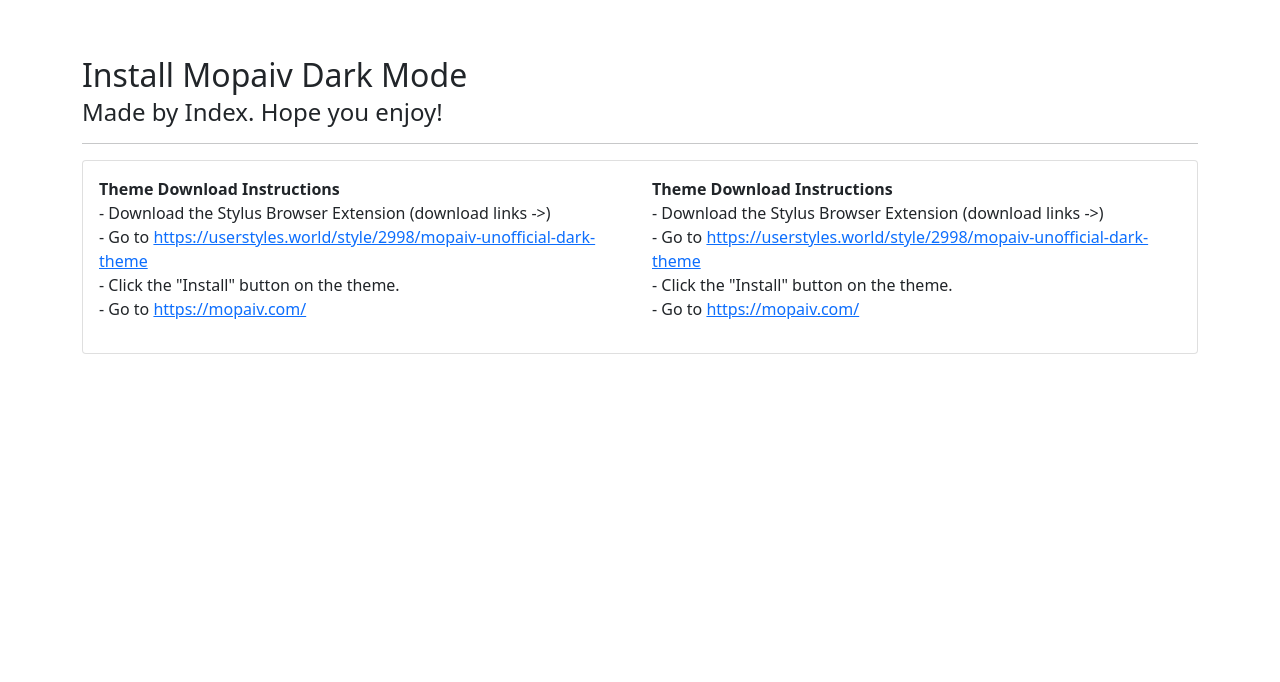
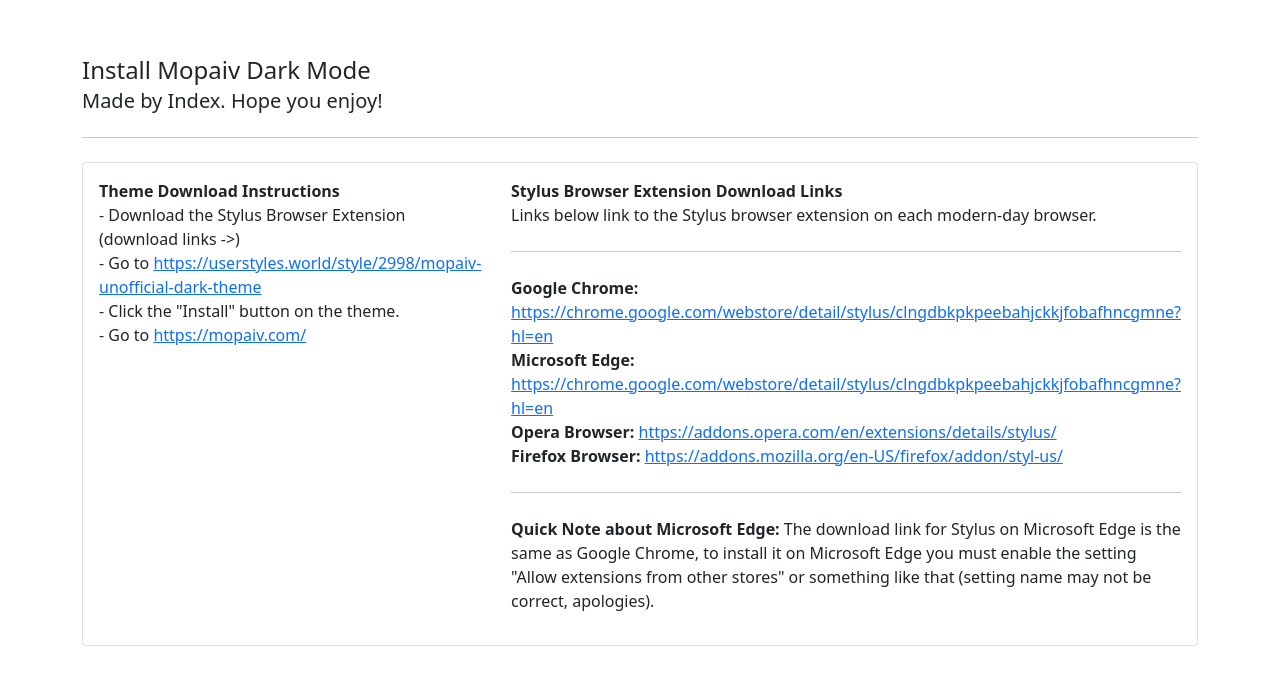
Before and after one commit to IndexGit01/mopaiv-dark, a plain HTML site: page index.html in a window 1280 px wide. Drawn offline with nearby package versions, Linux system fonts and the light colour scheme.

Commit message:
Update index.html

```diff
--- a/index.html
+++ b/index.html
@@ -11,15 +11,16 @@
     <!-- CSS FILES -->
     <link href="https://cdn.jsdelivr.net/npm/bootstrap@5.1.3/dist/css/bootstrap.min.css" rel="stylesheet" integrity="sha384-1BmE4kWBq78iYhFldvKuhfTAU6auU8tT94WrHftjDbrCEXSU1oBoqyl2QvZ6jIW3" crossorigin="anonymous">
     <link rel="stylesheet" href="assets/css/main.css" type="text/css">
+    <link rel="stylesheet" href="theme.css" type="text/css">
   </head>
   <body>
     <div class="container" id="pageContent">
 
         <!-- TITLE + SUBTITLE -->
-        <h2 class="mb-1">Install Mopaiv Dark Mode</h2>
-        <h4 class="mb-0">Made by Index. Hope you enjoy!</h4>
+        <h4 class="mb-1">Install Mopaiv Dark Mode</h4>
+        <h5 class="mb-0">Made by Index. Hope you enjoy!</h5>
 
-        <hr class="navbar-divider mt-3 mb-3">
+        <hr class="navbar-divider mt-4 mb-4">
 
         <div class="card w-100">
             <div class="card-body">
@@ -35,12 +36,16 @@
                   </div>
                   <div class="col">
                       <ul class="list-unstyled">
-                          <li><b>Theme Download Instructions</b></li>
-                          <li>- Download the Stylus Browser Extension (download links ->)</li>
-                          <li>- Go to <a href="https://userstyles.world/style/2998/mopaiv-unofficial-dark-theme" target="_blank">https://userstyles.world/style/2998/mopaiv-unofficial-dark-theme</a></li>
-                          <li>- Click the "Install" button on the theme.</li>
-                          <li>- Go to <a href="https://mopaiv.com/" target="_blank">https://mopaiv.com/</a></li>
-                      </ul>
+                          <li><b>Stylus Browser Extension Download Links</b></li>
+                          <li>Links below link to the Stylus browser extension on each modern-day browser.</li>
+                          <li><hr class="navbar-divider mt-4 mb-4"></li>
+                          <li><b>Google Chrome:</b> <a href="https://chrome.google.com/webstore/detail/stylus/clngdbkpkpeebahjckkjfobafhncgmne?hl=en" target="_blank">https://chrome.google.com/webstore/detail/stylus/clngdbkpkpeebahjckkjfobafhncgmne?hl=en</a></li>
+                          <li><b>Microsoft Edge:</b> <a href="https://chrome.google.com/webstore/detail/stylus/clngdbkpkpeebahjckkjfobafhncgmne?hl=en" target="_blank">https://chrome.google.com/webstore/detail/stylus/clngdbkpkpeebahjckkjfobafhncgmne?hl=en</a></li>
+                          <li><b>Opera Browser:</b> <a href="https://addons.opera.com/en/extensions/details/stylus/" target="_blank">https://addons.opera.com/en/extensions/details/stylus/</a></li>
+                          <li><b>Firefox Browser:</b> <a href="https://addons.mozilla.org/en-US/firefox/addon/styl-us/" target="_blank">https://addons.mozilla.org/en-US/firefox/addon/styl-us/</a></li>
+                          <li><hr class="navbar-divider mt-4 mb-4"></li>
+                          <li><b>Quick Note about Microsoft Edge:</b> The download link for Stylus on Microsoft Edge is the same as Google Chrome, to install it on Microsoft Edge you must enable the setting "Allow extensions from other stores" or something like that (setting name may not be correct, apologies).</li>
+                    </ul>
                   </div>
               </div>
            </div>
```
